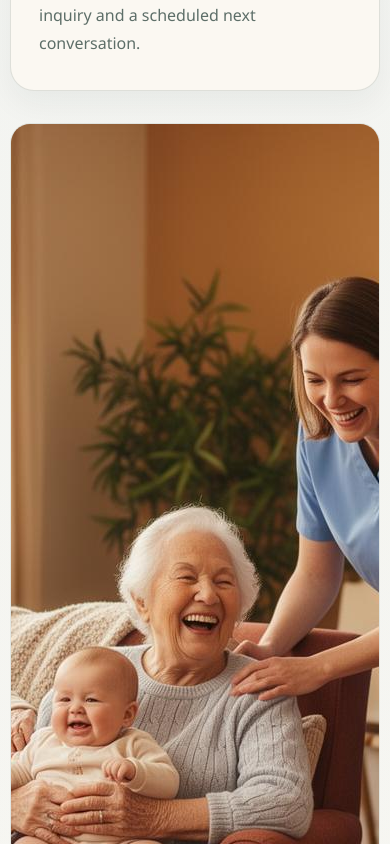
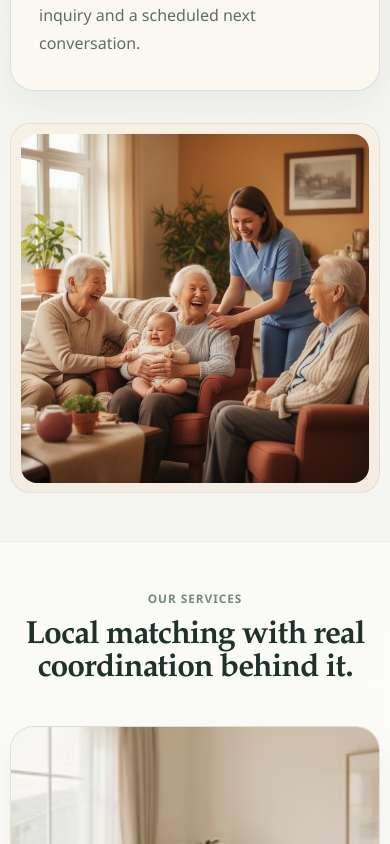
Before and after one commit to llllollki/AssistedLivingHelp, a Next.js app: page / in a window 390 px wide. Shown: the part 2400-3244 px from the top of the page. Built offline with nearby package versions, Linux system fonts and the light colour scheme.

Commit message:
Reduce steps image band and avoid cropping

```diff
--- a/app/globals.css
+++ b/app/globals.css
@@ -575,14 +575,21 @@ th {
   overflow: hidden;
   margin-top: 2rem;
   border: 1px solid rgba(73, 97, 88, 0.1);
+  background: linear-gradient(180deg, #f7f0e4 0%, #f3ece2 100%);
+  max-width: 860px;
+  margin-left: auto;
+  margin-right: auto;
+  padding: 0.75rem;
 }
 
-.stepsImageBand img {
+.stepsImageBandImg {
   display: block;
   width: 100%;
-  aspect-ratio: 21 / 7;
-  object-fit: cover;
-  object-position: center 30%;
+  height: auto;
+  aspect-ratio: auto;
+  object-fit: contain;
+  object-position: center center;
+  border-radius: 16px;
 }
 
 /* === 15. Service Cards Grid === */
@@ -1095,8 +1102,9 @@ th {
     grid-template-columns: 1fr;
   }
 
-  .stepsImageBand img {
-    aspect-ratio: 16 / 7;
+  .stepsImageBand {
+    max-width: 100%;
+    padding: 0.6rem;
   }
 
   .serviceCardsGrid {
--- a/app/page.tsx
+++ b/app/page.tsx
@@ -100,9 +100,9 @@ export default function HomePage() {
             <Image
               src="/images/steps-family-room.png"
               alt="Older adults, a caregiver, and a baby sharing a warm family moment in a living room."
+              className="stepsImageBandImg"
               width={1160}
               height={1024}
-              style={{ display: "block", width: "100%", aspectRatio: "16/8", objectFit: "cover", objectPosition: "center 34%" }}
             />
           </div>
         </div>
```
